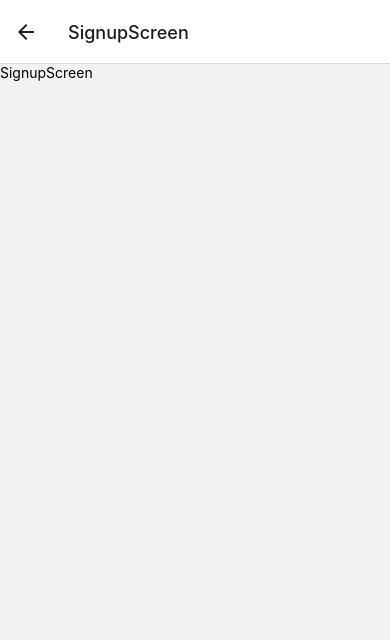
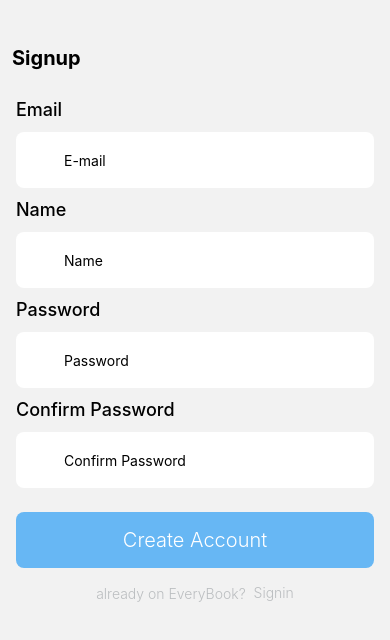
Before and after one commit to Arif432/EveryBookShop, a React Native app: screen /SignupScreen in a window 390 px wide. Shown: the top 640 px of the page. Built offline with nearby package versions, Linux system fonts and the light colour scheme.

Commit message:
signIn,signUp,forget&resetPwd,login screens done

```diff
--- a/App.js
+++ b/App.js
@@ -6,6 +6,8 @@ import EntryScreen from './screens/EntryScreen';
 import LoginScreen from './screens/LoginScreen';
 import SignupScreen from './screens/SignupScreen';
 import MainScreen from './screens/MainScreen';
+import ForgotPasswordScreen from './screens/ForgotPasswordScreen';
+import ResetPasswordScreen from './screens/ResetPasswordScreen';
 
 
 const Stack = createNativeStackNavigator();
@@ -28,13 +30,27 @@ export default function App() {
         />
 
         <Stack.Screen
+        options={{headerShown: false}}
         name="SignupScreen"
         component={SignupScreen}
         />
 
         <Stack.Screen
+        options={{headerShown: false}}
         name="MainScreen"
         component={MainScreen}
+        />
+
+        <Stack.Screen
+        name="ForgotPasswordScreen"
+        options={{headerShown: false}}
+        component={ForgotPasswordScreen}
+        />
+
+        <Stack.Screen
+        name="ResetPasswordScreen"
+        options={{headerShown: false}}
+        component={ResetPasswordScreen}
         />
 
 
--- /dev/null
+++ b/components/NavBarComponent.js
@@ -0,0 +1,20 @@
+import { View, Text } from 'react-native'
+import React from 'react'
+
+const NavBarComponent = ({label,heading,info}) => {
+  return (
+
+    <View>
+      <View className="mt-8">
+        <Text className="text-xl font-bold m-3 mb-0">{label}</Text>
+      </View>
+
+      <View className="m-4 mt-2">
+        <Text className="text-center text-xl font-light">{heading}</Text>
+        <Text className="text-center text-sm text-[#95999D] ">{info}</Text>
+      </View>
+    </View>
+  )
+}
+
+export default NavBarComponent
--- a/components/PrimaryButtonComponent.js
+++ b/components/PrimaryButtonComponent.js
@@ -1,13 +1,13 @@
 import { View, Text,TouchableOpacity } from 'react-native'
 import React from 'react'
+import { ScrollView } from 'react-native'
 
-const PrimaryButtonComponent = ({label,navigation}) => {
-  console.log(navigation);
+const PrimaryButtonComponent = ({label,navigation,screen}) => {
   return (
     <TouchableOpacity
           className="bg-[#67B7F4] h-14 justify-center m-4 rounded-lg"
           // click login btn to move to LOGIN SCREEN
-          onPress={()=>navigation.navigate("LoginScreen")}
+          onPress={()=>navigation.navigate({name : screen})}
           >
         <Text className="text-center text-white text-xl font-light">{label}</Text>
     </TouchableOpacity>
--- a/components/SecondaryButtonComponent.js
+++ b/components/SecondaryButtonComponent.js
@@ -1,24 +1,25 @@
-import { View, Text,TouchableOpacity } from 'react-native'
+import { View, Text,TouchableOpacity, ScrollView } from 'react-native'
 import React from 'react'
 
-const SecondaryButtonComponent = ({label ,navigation,border}) => {
+const SecondaryButtonComponent = ({label ,navigation,border, extraText,screen}) => {
 
     if(border){
     return (
       <TouchableOpacity className="border border-white h-14 justify-center m-4 rounded-lg"
-           onPress={()=>navigation.navigate("SignupScreen")}
-          >
+           onPress={()=>navigation.navigate({name : screen})}>
             <Text className="text-center text-white text-xl font-light">{label}</Text>
       </TouchableOpacity>
   )
     }
     else {
         return(
-         <TouchableOpacity className="justify-center h-10"
-           onPress={()=>navigation.navigate("SignupScreen")}
-          >
-            <Text className="text-center text-white text-lg font-light">{label}</Text>
-      </TouchableOpacity>
+          <View className="flex-row justify-center">
+            <Text className=" text-[#BBBEC0] text-sm font-light">{extraText} </Text>
+            <TouchableOpacity
+            onPress={()=>navigation.navigate({name : screen})}>
+            <Text className="text-[#BBBEC0] text-md font-light"> {label}</Text>
+            </TouchableOpacity>
+          </View>
         )
     }
 }
--- a/package.json
+++ b/package.json
@@ -16,6 +16,7 @@
     "nativewind": "^2.0.11",
     "react": "18.2.0",
     "react-native": "0.71.3",
+    "react-native-keyboard-aware-scroll-view": "^0.9.5",
     "tailwindcss": "^3.2.7"
   },
   "devDependencies": {
--- a/screens/EntryScreen.js
+++ b/screens/EntryScreen.js
@@ -38,7 +38,7 @@ const EntryScreen = ({route , navigation}) => {
 
           {/* buttons LOG SIGN*/}
         <View className="mb-10 p-6">
-          <PrimaryButtonComponent label={"LOGIN"} navigation={navigation}/>
+          <PrimaryButtonComponent label={"LOGIN"} navigation={navigation} screen={"LoginScreen"}/>
           <SecondaryButtonComponent label={"SIGNUP"} navigation={navigation} border={true}/>
         </View>
 
--- /dev/null
+++ b/screens/ForgotPasswordScreen.js
@@ -0,0 +1,18 @@
+import { View, Text } from 'react-native'
+import React from 'react'
+import NavBarComponent from '../components/NavBarComponent'
+import InputComponent from '../components/InputComponent'
+import PrimaryButtonComponent from '../components/PrimaryButtonComponent'
+
+const ForgotPasswordScreen = ({navigation}) => {
+  return (
+    <View>
+      <NavBarComponent label={"Forgot Password"} heading={"Enter Email"} info={"We need to verify you"}/>
+      <InputComponent placeholder={"E-mail"}/>
+      <PrimaryButtonComponent label={"Send OTP"} screen={"ResetPasswordScreen"} navigation={navigation}/>
+
+    </View>
+  )
+}
+
+export default ForgotPasswordScreen
--- a/screens/LoginScreen.js
+++ b/screens/LoginScreen.js
@@ -1,4 +1,6 @@
-import { View, Text ,ImageBackground, ScrollView} from 'react-native'
+import { View, Text ,ImageBackground, TouchableOpacity} from 'react-native'
+
+import { KeyboardAwareScrollView } from 'react-native-keyboard-aware-scroll-view'
 import React from 'react'
 import InputComponent from '../components/InputComponent'
 import LoginImg from "../assets/firstImg.jpg"
@@ -7,26 +9,33 @@ import SecondaryButtonComponent from '../components/SecondaryButtonComponent'
 
 const LoginScreen = ({navigation}) => {
   return (
+    <View className="flex-1">
       <ImageBackground
       source={LoginImg}
-    className="flex-1 justify-end"
+      className="flex-1"
       resizeMode='cover'>
 
 
-      <View className="h-[65vh] rounded-t-3xl opacity-80 bg-black">
+        <View className="h-[58vh] mt-32 rounded-3xl opacity-75 bg-black">
           <Text className="text-5xl mt-10 text-center text-white font-extralight">Welcome</Text>
           <Text className="text-sm text-center font-light text-[#aeb0b2] mb-4">Login to your account</Text>
 
-        <View className="mb-10">
+          <View className="flex-1">
             <InputComponent placeholder={"E-mail"}/>
-          <InputComponent placeholder={"Password"}/>
+            <InputComponent placeholder={"Password"} password={true}/>
           </View>
 
-        <PrimaryButtonComponent label={"LOGIN"} navigation={navigation}/>
-        <SecondaryButtonComponent label={"Forgot your password"} navigation={navigation} border={false}/>
+          <View className="flex-1 mb-10">
+
+          <TouchableOpacity onPress={()=>navigation.navigate("ForgotPasswordScreen")}><Text className="text-white mr-6  text-right text-sm font-extralight">forgot Password</Text></TouchableOpacity>
+          <PrimaryButtonComponent label={"LOGIN"} navigation={navigation} screen={"MainScreen"}/>
+          <SecondaryButtonComponent label={"Signup"} navigation={navigation} border={false} extraText={"new on EveryBook?"}/>
+          </View>
 
         </View>
+
       </ImageBackground>
+      </View>
   )
 }
 
--- a/screens/MainScreen.js
+++ b/screens/MainScreen.js
@@ -1,9 +1,11 @@
 import { View, Text } from 'react-native'
 import React from 'react'
+import NavBarComponent from '../components/NavBarComponent'
 
 const MainScreen = () => {
   return (
     <View>
+      <NavBarComponent/>
       <Text>MainScreen</Text>
     </View>
   )
--- /dev/null
+++ b/screens/ResetPasswordScreen.js
@@ -0,0 +1,27 @@
+import { View, Text } from 'react-native'
+import React from 'react'
+import NavBarComponent from '../components/NavBarComponent'
+import InputComponent from '../components/InputComponent'
+import PrimaryButtonComponent from '../components/PrimaryButtonComponent'
+
+const ResetPasswordScreen = ({navigation}) => {
+  return (
+    <View>
+      <NavBarComponent label={"Reset Password"} info={"Please Fill in the fields to reset your password"}/>
+
+    <View className="mt-[-4]">
+
+        <Text className="text-lg font-medium ml-4">Password</Text>
+        <InputComponent placeholder={"create password"}/>
+
+        <Text className="text-lg font-medium ml-4">Confirm Password</Text>
+        <InputComponent placeholder={"confirm password"}/>
+
+        <PrimaryButtonComponent label={"Done"} screen={"LoginScreen"} navigation={navigation}/>
+    </View>
+
+    </View>
+  )
+}
+
+export default ResetPasswordScreen
--- a/screens/SignupScreen.js
+++ b/screens/SignupScreen.js
@@ -1,10 +1,36 @@
-import { View, Text } from 'react-native'
+import { View, Text ,ImageBackground} from 'react-native'
 import React from 'react'
+import NavBarComponent from '../components/NavBarComponent'
+import InputComponent from '../components/InputComponent'
+import PrimaryButtonComponent from "../components/PrimaryButtonComponent"
+import SecondaryButtonComponent from '../components/SecondaryButtonComponent'
+import loginImg2 from "../assets/LoginImg2.jpg"
 
-const SignupScreen = () => {
+const SignupScreen = ({navigation}) => {
   return (
     <View>
-      <Text>SignupScreen</Text>
+      <NavBarComponent label={"Signup"}/>
+
+      <View className="mt-[-40]">
+        <Text className="text-lg font-medium ml-4">Email</Text>
+        <InputComponent placeholder={"E-mail"}/>
+
+        <Text className="text-lg font-medium ml-4">Name</Text>
+        <InputComponent placeholder={"Name"}/>
+
+        <Text className="text-lg font-medium ml-4">Password</Text>
+        <InputComponent placeholder={"Password"}/>
+
+        <Text className="text-lg font-medium ml-4">Confirm Password</Text>
+        <InputComponent placeholder={"Confirm Password"}/>
+
+        <PrimaryButtonComponent label={"Create Account"} screen={"LoginScreen"} navigation={navigation}/>
+
+        <SecondaryButtonComponent label={"Signin"} navigation={navigation} screen={"LoginScreen"} border={false} extraText={"already on EveryBook?"}/>
+
+
+      </View>
+
     </View>
   )
 }
```
Also changed, not shown: 1 other file (tests, documents, lock files or other folders). Lines whose indentation alone changed are shown as unchanged.
